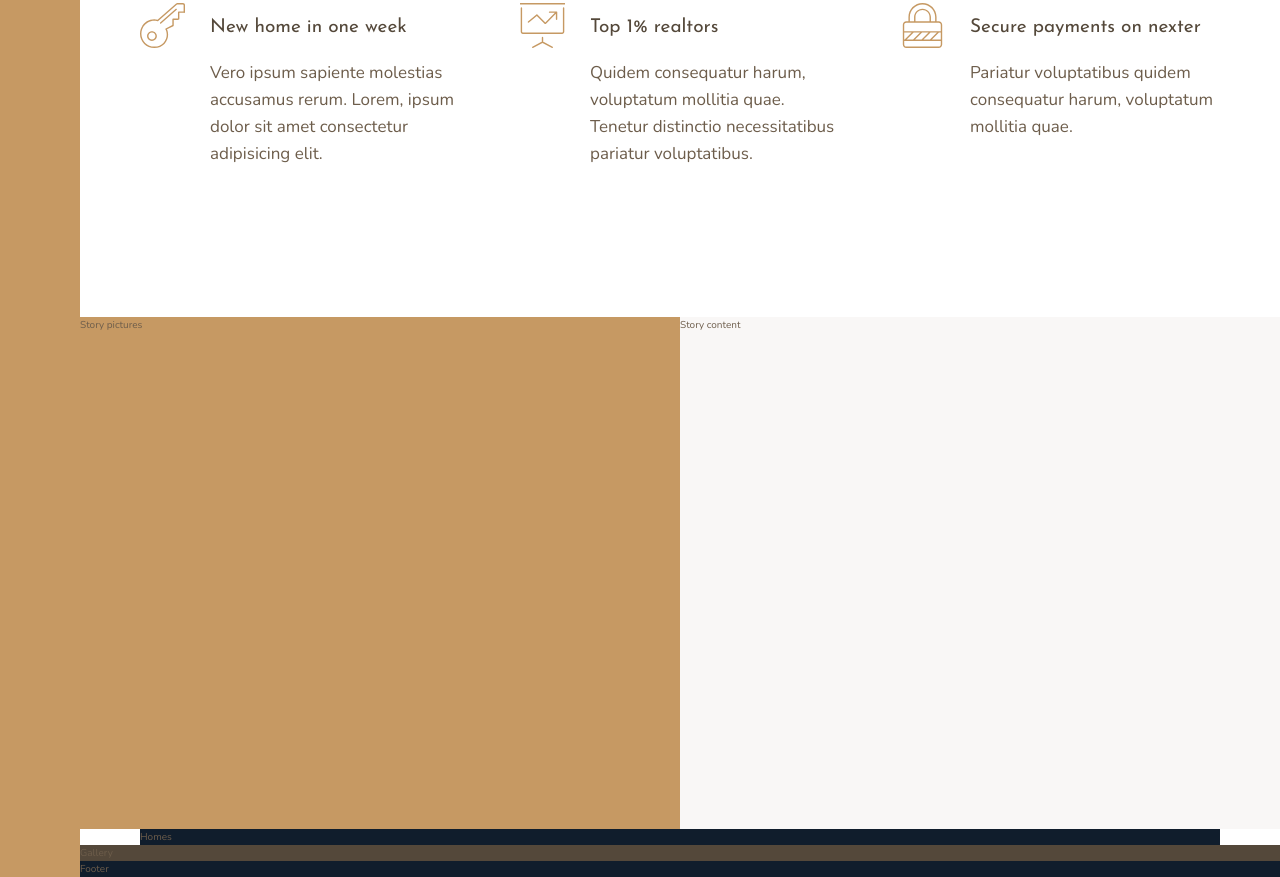
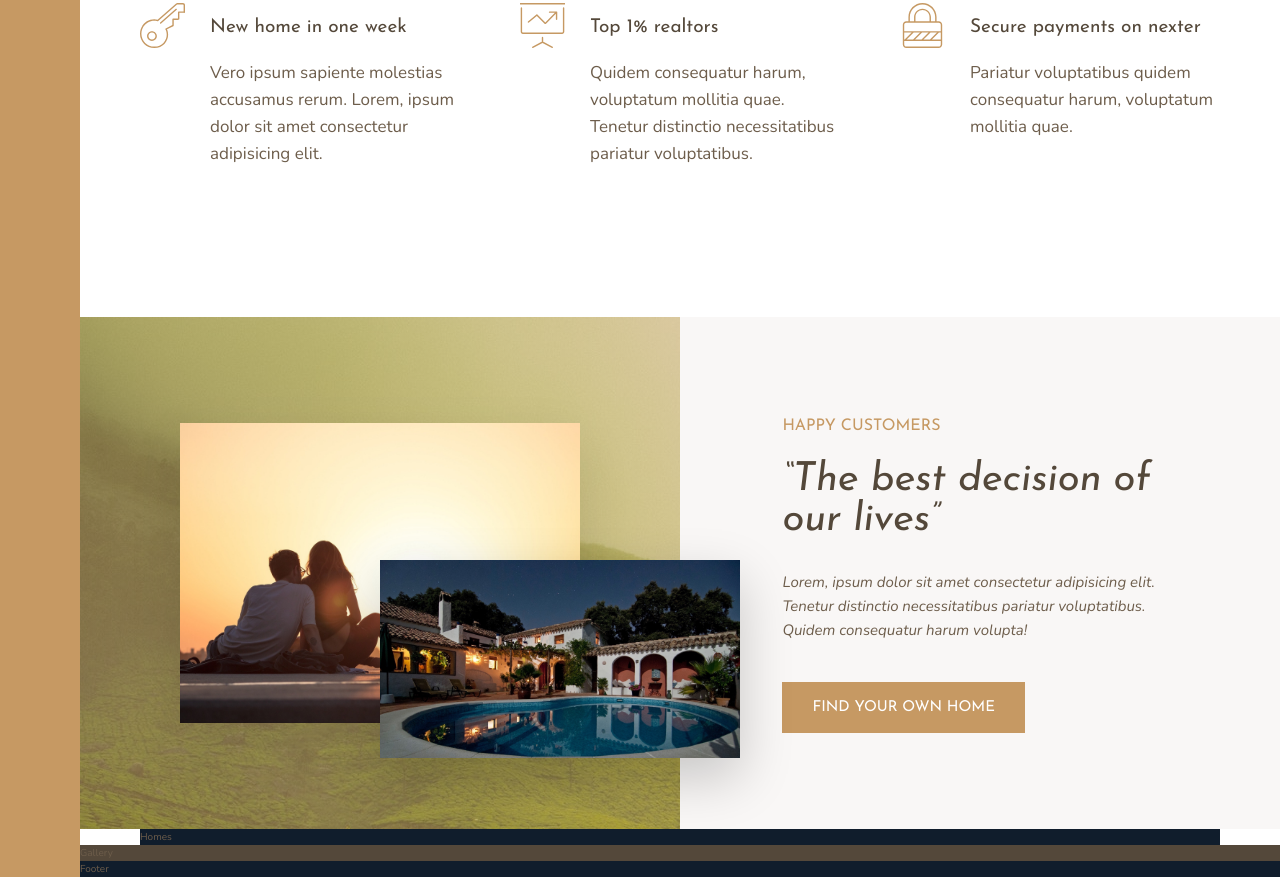
Before and after one commit to git-tutorial-user1/nexter, a website: page index.html in a window 1280 px wide. Shown: the part 991-1868 px from the top of the page. Drawn offline with nearby package versions, Linux system fonts and the light colour scheme.

Commit message:
Add styles to story section and update index.html

```diff
--- a/index.html
+++ b/index.html
@@ -83,10 +83,17 @@
     </section>
 
     <div class="story__pictures">
-        Story pictures
+        <img src="img/story-1.jpeg" alt="Couple with new house" class="story__img--1">
+        <img src="img/story-2.jpeg" alt="New house" class="story__img--2">
     </div>
     <div class="story__content">
-        Story content
+        <h3 class="heading-3 mb-sm">Happy Customers</h3>
+        <h2 class="heading-2 heading-2--dark mb-md">&ldquo;The best decision of our lives&rdquo;</h2>
+        <p class="story__text">
+            Lorem, ipsum dolor sit amet consectetur adipisicing elit. Tenetur distinctio necessitatibus pariatur
+            voluptatibus. Quidem consequatur harum volupta!
+        </p>
+        <button class="btn">Find your own home</button>
     </div>
 
     <section class="homes">
--- a/sass/_story.scss
+++ b/sass/_story.scss
@@ -1,11 +1,51 @@
 .story {
+
     &__pictures {
-        background-color: $color-primary;
         grid-column: full-start / col-end 4;
+        background-image: linear-gradient(rgba($color-primary, .5), rgba($color-primary, .5)),                      url('../img/back.jpg');
+
+        display: grid;
+        grid-template-columns: repeat(6, 1fr);
+        grid-template-rows: repeat(6, 1fr);
+        align-items: center;
+    }
+
+    &__img--1 {
+        width: 100%;
+        grid-row: 2 / 6;
+        grid-column: 2 / 6;
+        box-shadow: 0 2rem 5rem rgba(#000, .1);
+    }
+
+    &__img--2 {
+        width: 120%;
+        grid-row: 4 / 6;
+        grid-column: 4 / 7;
+        z-index: 20;
+        box-shadow: 0 2rem 5rem rgba(#000, .2);
     }
 
     &__content {
         background-color: $color-grey-light-1;
         grid-column: col-start 5 / full-end;
+
+        padding: 6rem 8vw;
+
+        // Align center with Flebox
+        display: flex;
+        flex-direction: column;
+        justify-content: center;
+        align-items: start;
+
+        // Align center with Grid
+        // display: grid;
+        // align-content: center;
+        // justify-items: start;
+    }
+
+    &__text {
+        font-size: 1.5rem;
+        font-style: italic;
+        margin-bottom: 4rem;
     }
 }
--- a/sass/_typography.scss
+++ b/sass/_typography.scss
@@ -9,10 +9,24 @@
 
 .heading-2 {
     @extend %heading;
+    font-size: 4rem;
+    font-style: italic;
+    line-height: 1;
+
+    &--light {
+        color: $color-grey-light-1;
+    }
+
+    &--dark {
+        color: $color-grey-dark-1;
+    }
 }
 
 .heading-3 {
     @extend %heading;
+    font-size: 1.6rem;
+    color: $color-primary;
+    text-transform: uppercase;
 }
 
 .heading-4 {
@@ -27,3 +41,36 @@
         color: $color-grey-dark-1;
     }
 }
+
+.btn {
+    background-color: $color-primary;
+    color: #fff;
+    border: none;
+    border-radius: 0;
+    font-family: $font-display;
+    font-size: 1.5rem;
+    text-transform: uppercase;
+    padding: 1.8rem 3rem;
+    cursor: pointer;
+    transition: all .2s;
+
+    &:hover {
+        background-color: $color-primary-dark;
+    }
+}
+
+.mb-sm {
+    margin-bottom: 2rem;
+}
+
+.mb-md {
+    margin-bottom: 3rem;
+}
+
+.mb-lg {
+    margin-bottom: 4rem;
+}
+
+.mb-hg {
+    margin-bottom: 8rem;
+}
```
Also changed, not shown: css/style.css.
